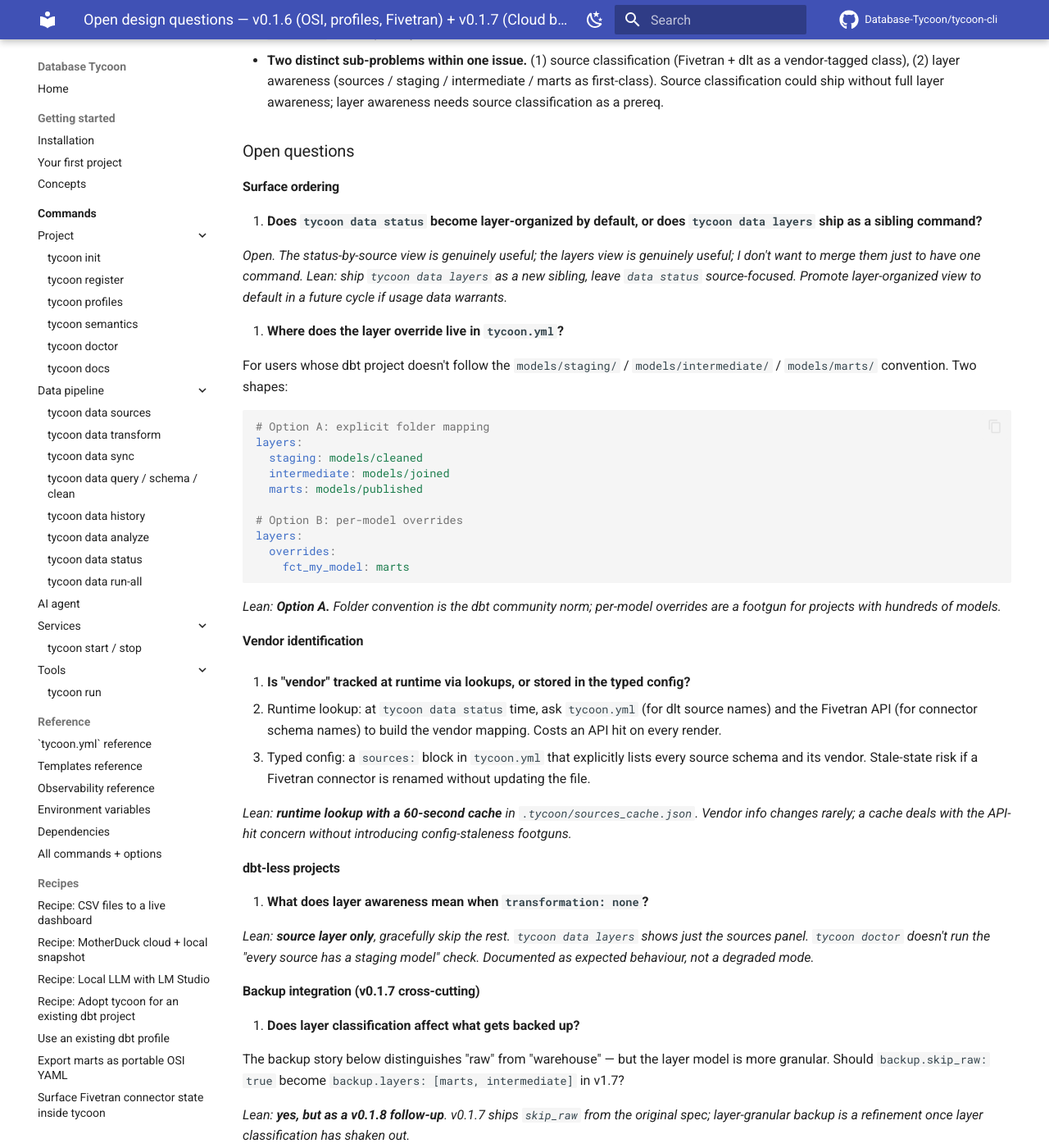
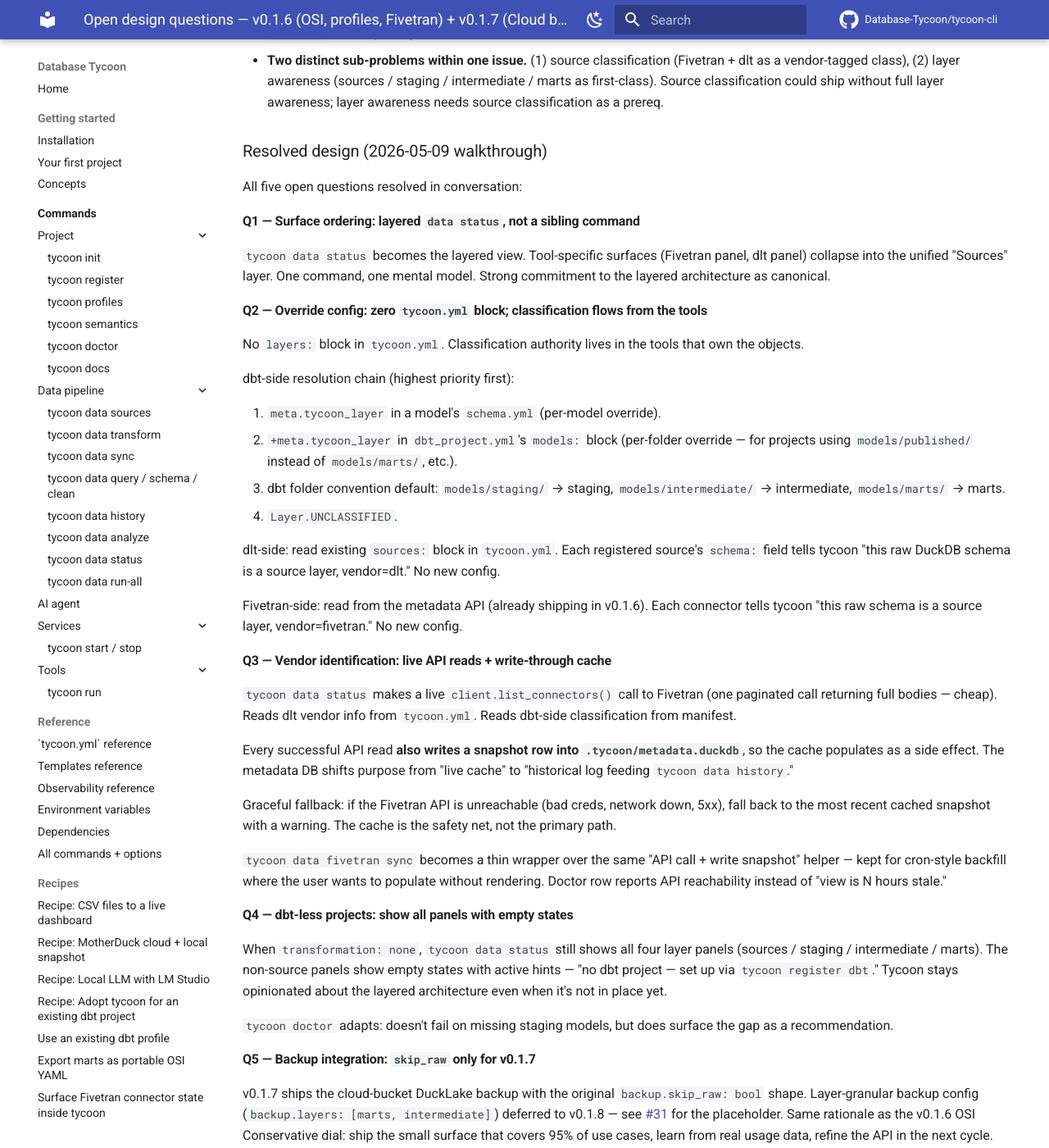
Before and after one commit to Database-Tycoon/tycoon-cli, an MkDocs documentation site: the page built from docs/proposals/v0.1.6-and-v0.1.7-open-questions.md, in a window 1280 px wide and 1400 px high, scrolled down 3044 px. Shown: the whole window at 82% size. Built offline with MkDocs 1.6.1 and Material for MkDocs 9.7.7, drawn with Linux system fonts in a browser that asks for light colours; comment, search, counter and statistics services are not loaded; some of the changed text lies outside the part shown.

Commit message:
docs(v0.1.7): resolve all 5 layer-aware data model design questions
Q1: layered `tycoon data status`, not a sibling command
Q2: zero `tycoon.yml` block — classification flows from dbt + dlt
    + Fivetran themselves
Q3: live API reads + write-through cache; metadata DB shifts from
    "live cache" to "historical log"
Q4: show all panels with empty states + hints when transformation=none
Q5: `skip_raw` only for v0.1.7; layer-granular backup deferred to
    v0.1.8 (placeholder filed as #31)

Full design discussion captured. Acceptance criteria on #30 refined
to match these resolutions.

Co-Authored-By: Claude Opus 4.7 (1M context) <noreply@anthropic.com>

````diff
--- a/docs/proposals/v0.1.6-and-v0.1.7-open-questions.md
+++ b/docs/proposals/v0.1.6-and-v0.1.7-open-questions.md
@@ -161,59 +161,52 @@ Filed as [#30][]. The bullets below summarize the open conversation; the issue b
 - **OSI scaffolding moves from prefix-matching to layer-awareness.** v0.1.6 finds marts via `mart_*` / `fct_*` / `dim_*` / `obt_*` prefix matching; v0.1.7 swaps this for `tycoon.layers.list_marts()`. No user-facing API change — the `tycoon semantics scaffold` CLI shape stays identical.
 - **Two distinct sub-problems within one issue.** (1) source classification (Fivetran + dlt as a vendor-tagged class), (2) layer awareness (sources / staging / intermediate / marts as first-class). Source classification could ship without full layer awareness; layer awareness needs source classification as a prereq.
 
-### Open questions
+### Resolved design (2026-05-09 walkthrough)
 
-#### Surface ordering
+All five open questions resolved in conversation:
 
-1. **Does `tycoon data status` become layer-organized by default, or does `tycoon data layers` ship as a sibling command?**
+#### Q1 — Surface ordering: layered `data status`, not a sibling command
 
-   _Open. The status-by-source view is genuinely useful; the layers view is genuinely useful; I don't want to merge them just to have one command. Lean: ship `tycoon data layers` as a new sibling, leave `data status` source-focused. Promote layer-organized view to default in a future cycle if usage data warrants._
+`tycoon data status` becomes the layered view. Tool-specific surfaces (Fivetran panel, dlt panel) collapse into the unified "Sources" layer. One command, one mental model. Strong commitment to the layered architecture as canonical.
 
-2. **Where does the layer override live in `tycoon.yml`?**
+#### Q2 — Override config: zero `tycoon.yml` block; classification flows from the tools
 
-   For users whose dbt project doesn't follow the `models/staging/` / `models/intermediate/` / `models/marts/` convention. Two shapes:
+No `layers:` block in `tycoon.yml`. Classification authority lives in the tools that own the objects.
 
-   ```yaml
-   # Option A: explicit folder mapping
-   layers:
-     staging: models/cleaned
-     intermediate: models/joined
-     marts: models/published
+dbt-side resolution chain (highest priority first):
 
-   # Option B: per-model overrides
-   layers:
-     overrides:
-       fct_my_model: marts
-   ```
+1. `meta.tycoon_layer` in a model's `schema.yml` (per-model override).
+2. `+meta.tycoon_layer` in `dbt_project.yml`'s `models:` block (per-folder override — for projects using `models/published/` instead of `models/marts/`, etc.).
+3. dbt folder convention default: `models/staging/` → staging, `models/intermediate/` → intermediate, `models/marts/` → marts.
+4. `Layer.UNCLASSIFIED`.
 
-   _Lean: **Option A.** Folder convention is the dbt community norm; per-model overrides are a footgun for projects with hundreds of models._
+dlt-side: read existing `sources:` block in `tycoon.yml`. Each registered source's `schema:` field tells tycoon "this raw DuckDB schema is a source layer, vendor=dlt." No new config.
 
-#### Vendor identification
+Fivetran-side: read from the metadata API (already shipping in v0.1.6). Each connector tells tycoon "this raw schema is a source layer, vendor=fivetran." No new config.
 
-3. **Is "vendor" tracked at runtime via lookups, or stored in the typed config?**
+#### Q3 — Vendor identification: live API reads + write-through cache
 
-   - Runtime lookup: at `tycoon data status` time, ask `tycoon.yml` (for dlt source names) and the Fivetran API (for connector schema names) to build the vendor mapping. Costs an API hit on every render.
-   - Typed config: a `sources:` block in `tycoon.yml` that explicitly lists every source schema and its vendor. Stale-state risk if a Fivetran connector is renamed without updating the file.
+`tycoon data status` makes a live `client.list_connectors()` call to Fivetran (one paginated call returning full bodies — cheap). Reads dlt vendor info from `tycoon.yml`. Reads dbt-side classification from manifest.
 
-   _Lean: **runtime lookup with a 60-second cache** in `.tycoon/sources_cache.json`. Vendor info changes rarely; a cache deals with the API-hit concern without introducing config-staleness footguns._
+Every successful API read **also writes a snapshot row into `.tycoon/metadata.duckdb`**, so the cache populates as a side effect. The metadata DB shifts purpose from "live cache" to "historical log feeding `tycoon data history`."
 
-#### dbt-less projects
+Graceful fallback: if the Fivetran API is unreachable (bad creds, network down, 5xx), fall back to the most recent cached snapshot with a warning. The cache is the safety net, not the primary path.
 
-4. **What does layer awareness mean when `transformation: none`?**
+`tycoon data fivetran sync` becomes a thin wrapper over the same "API call + write snapshot" helper — kept for cron-style backfill where the user wants to populate without rendering. Doctor row reports API reachability instead of "view is N hours stale."
 
-   _Lean: **source layer only**, gracefully skip the rest. `tycoon data layers` shows just the sources panel. `tycoon doctor` doesn't run the "every source has a staging model" check. Documented as expected behaviour, not a degraded mode._
+#### Q4 — dbt-less projects: show all panels with empty states
 
-#### Backup integration (v0.1.7 cross-cutting)
+When `transformation: none`, `tycoon data status` still shows all four layer panels (sources / staging / intermediate / marts). The non-source panels show empty states with active hints — "no dbt project — set up via `tycoon register dbt`." Tycoon stays opinionated about the layered architecture even when it's not in place yet.
 
-5. **Does layer classification affect what gets backed up?**
+`tycoon doctor` adapts: doesn't fail on missing staging models, but does surface the gap as a recommendation.
 
-   The backup story below distinguishes "raw" from "warehouse" — but the layer model is more granular. Should `backup.skip_raw: true` become `backup.layers: [marts, intermediate]` in v1.7?
+#### Q5 — Backup integration: `skip_raw` only for v0.1.7
 
-   _Lean: **yes, but as a v0.1.8 follow-up**. v0.1.7 ships `skip_raw` from the original spec; layer-granular backup is a refinement once layer classification has shaken out._
+v0.1.7 ships the cloud-bucket DuckLake backup with the original `backup.skip_raw: bool` shape. Layer-granular backup config (`backup.layers: [marts, intermediate]`) deferred to v0.1.8 — see [#31][] for the placeholder. Same rationale as the v0.1.6 OSI Conservative dial: ship the small surface that covers 95% of use cases, learn from real usage data, refine the API in the next cycle.
 
 ### Acceptance criteria
 
-See [#30][] — preliminary criteria there, will be refined as the design questions resolve.
+See [#30][] — preliminary criteria there, refined to match the resolutions above.
 
 ---
 
@@ -582,3 +575,4 @@ fine as-stated._
   NOT affect the v0.1.7 backup workflow proposed here.
 
 [#30]: https://github.com/Database-Tycoon/tycoon-cli/issues/30
+[#31]: https://github.com/Database-Tycoon/tycoon-cli/issues/31
````
